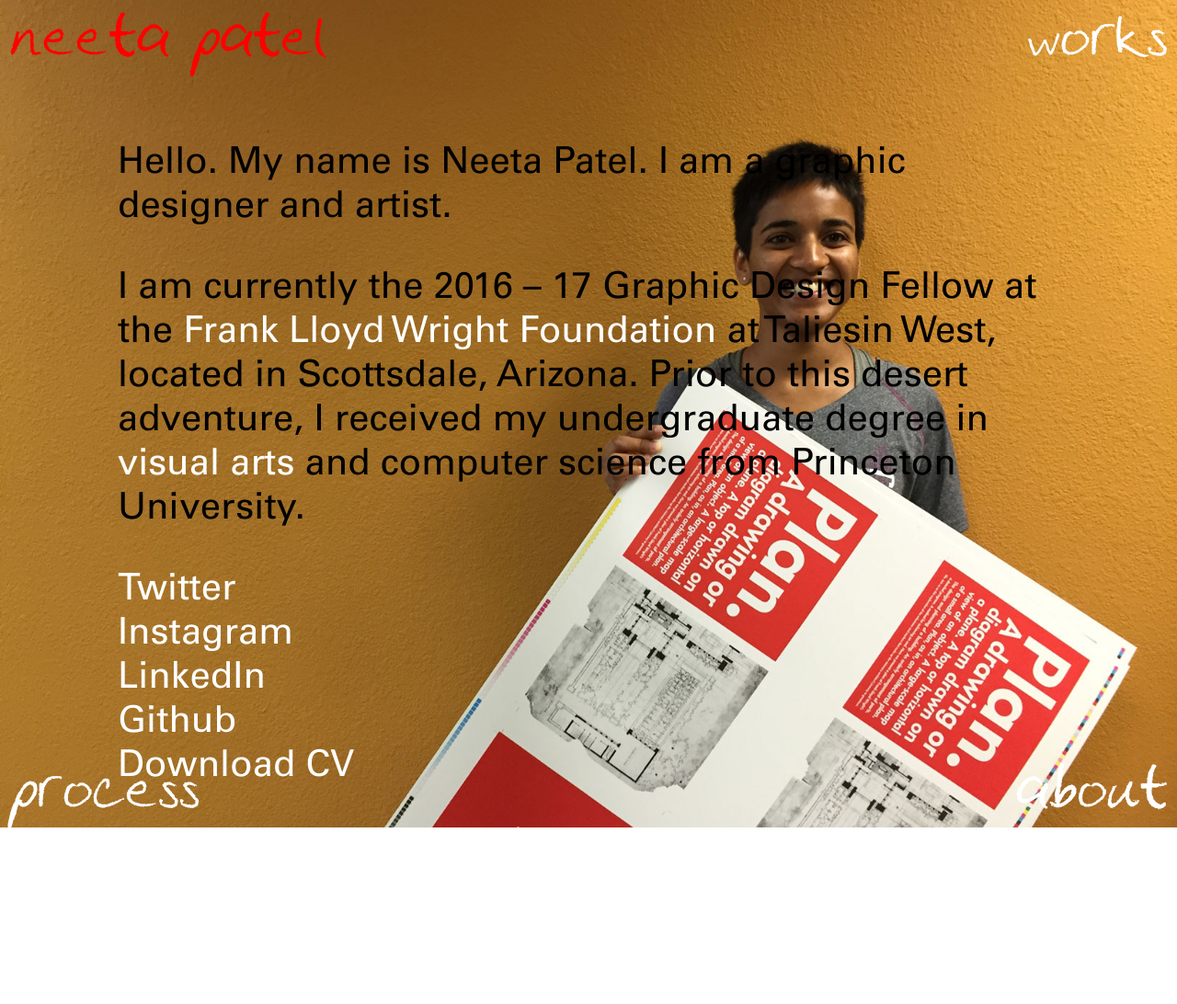
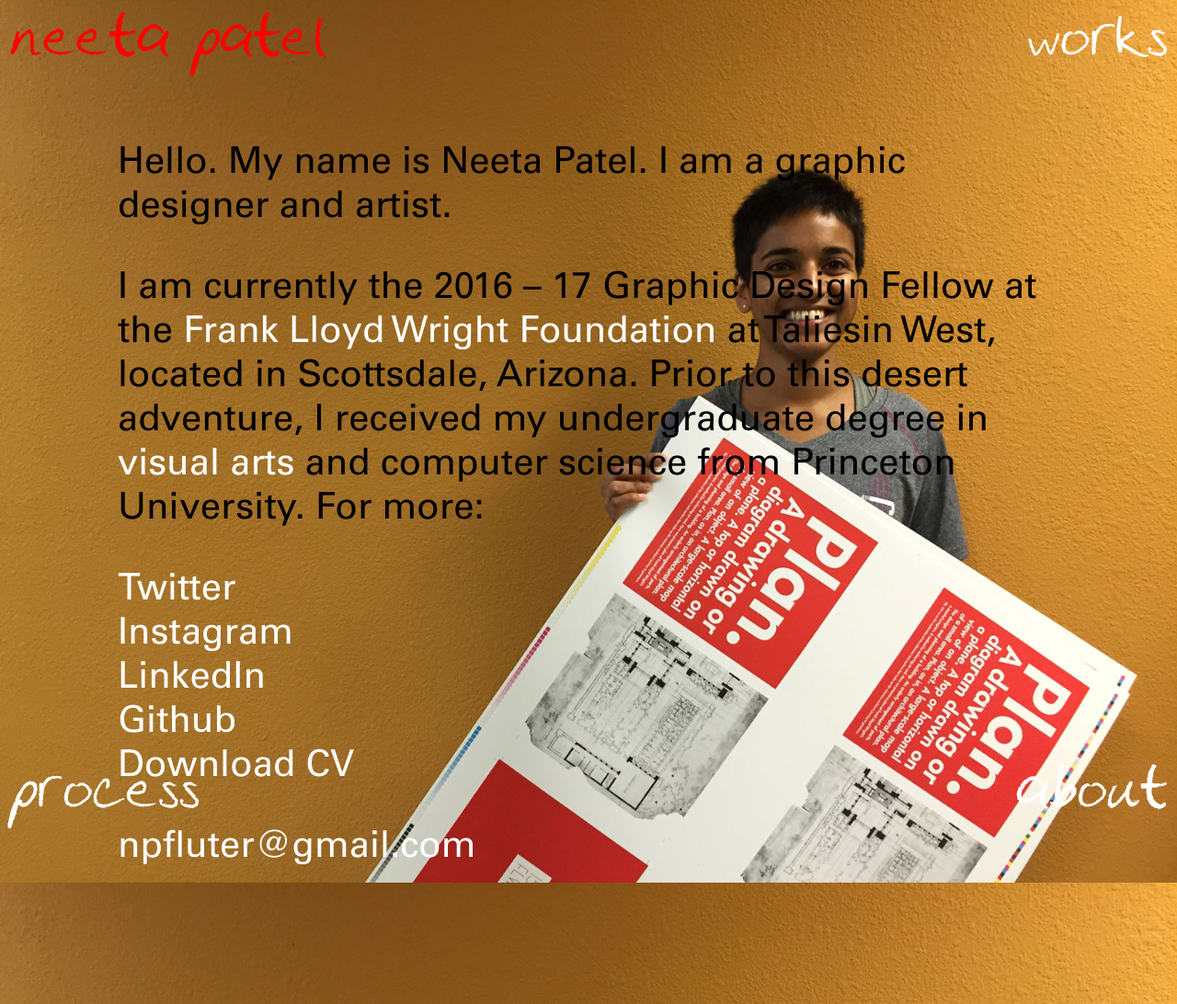
Before and after one commit to neetapatel/neetapatel.github.io, a Jekyll site: the page built from about.md, in a window 1280 px wide. Shown: the whole page at 92% size. Built offline with Jekyll 4.4.1, drawn with Linux system fonts in a browser that asks for light colours.

Commit message:
fixed about page

```diff
--- a/_sass/about.scss
+++ b/_sass/about.scss
@@ -1,6 +1,4 @@
 .about {
-  height: 100vh;
-  width: 100vw;
   background-image: url('/img/site/me.jpg');
   background-position: center center;
   background-repeat: no-repeat;
--- a/_sass/page.scss
+++ b/_sass/page.scss
@@ -1,5 +1,4 @@
 .content {
-
   padding-top: $nav-font-size * 2.5;
   padding-left: $view-padding * 2;
   padding-right: $view-padding * 2;
@@ -11,7 +10,6 @@
 
   ul {
     list-style: none;
-    /*padding-left: 30px;*/
   }
 }
 
--- a/about.md
+++ b/about.md
@@ -6,7 +6,7 @@
 
 Hello. My name is Neeta Patel. I am a graphic designer and artist.
 
-I am currently the 2016 – 17 Graphic Design Fellow at the [Frank Lloyd Wright Foundation](http://franklloydwright.org) at Taliesin West, located in Scottsdale, Arizona. Prior to this desert adventure, I received my undergraduate degree in [visual arts](http://vis.princeton.edu/) and computer science from Princeton University.
+I am currently the 2016 – 17 Graphic Design Fellow at the [Frank Lloyd Wright Foundation](http://franklloydwright.org) at Taliesin West, located in Scottsdale, Arizona. Prior to this desert adventure, I received my undergraduate degree in [visual arts](http://vis.princeton.edu/) and computer science from Princeton University. For more:
 
 * [Twitter](http://twitter.com/npfluter)
 * [Instagram](http://instagram.com/npfluter/)
```
Also changed, not shown: 10 other files.
